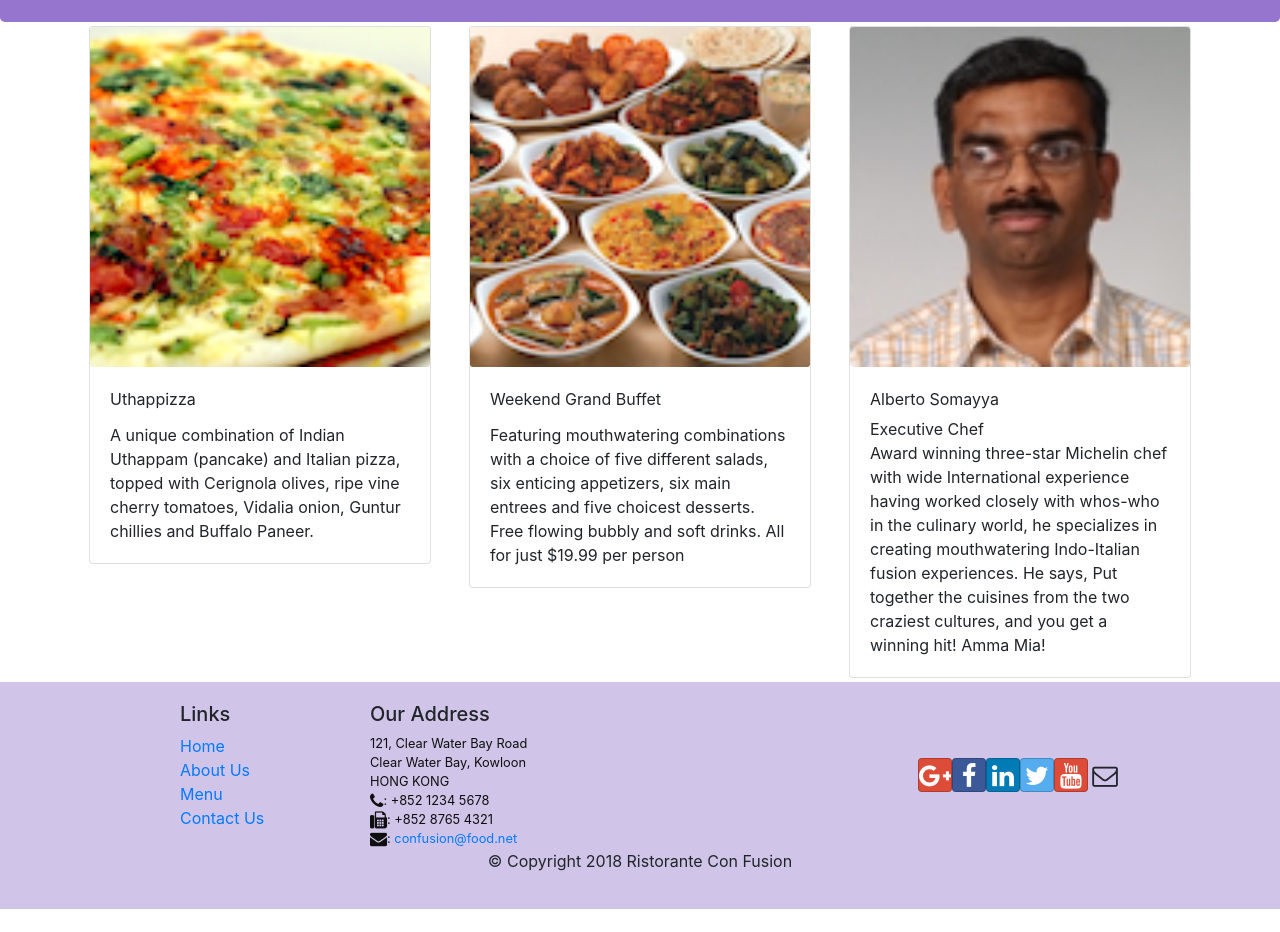
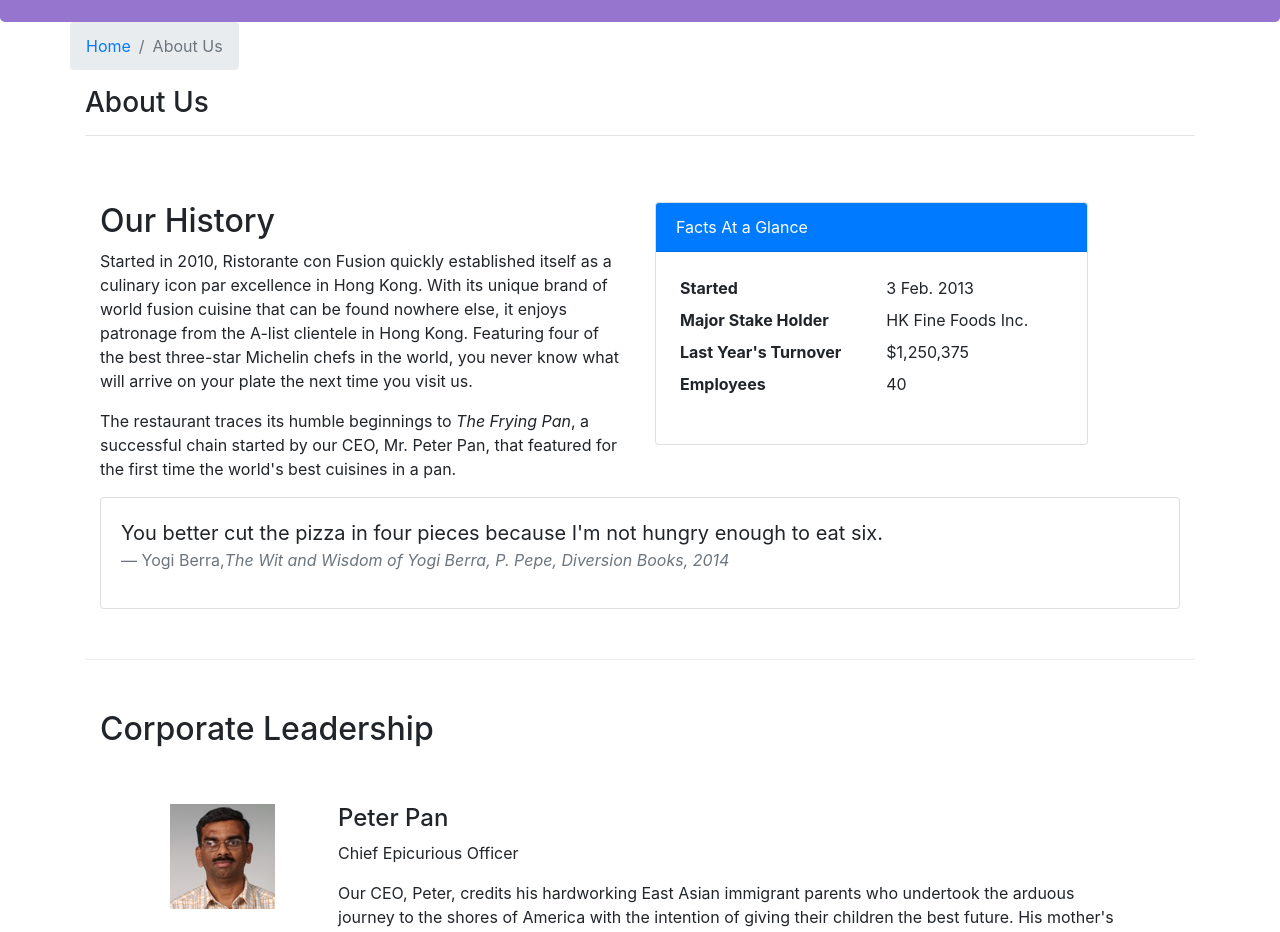
Before and after one commit to harsh0620/RISTORANTE-CON-FUSION, a React (Create React App) app: page /aboutus in a window 1280 px wide. Before the commit this address led to /home. Shown: the part 320-1252 px from the top of the page. Before the commit the page ends 1229 px from the top, so only its background shows below. Built offline with nearby package versions, Linux system fonts and the light colour scheme.

Commit message:
assignment 2

```diff
--- /dev/null
+++ b/src/components/AboutComponent.js
@@ -0,0 +1,121 @@
+import React from "react";
+import {
+  Breadcrumb,
+  BreadcrumbItem,
+  Card,
+  CardBody,
+  CardHeader,
+  Media,
+} from "reactstrap";
+import { Link } from "react-router-dom";
+
+function RenderLeader({ leader }) {
+  return (
+    <div key={leader.id} className="col-12 mt-5">
+      <Media tag="li">
+        <Media left middle>
+          <Media object src={leader.image} alt={leader.name} />
+        </Media>
+        <Media body className="col-12 ml-5">
+          <Media heading>{leader.name}</Media>
+          <p>{leader.designation}</p>
+          <p>{leader.description}</p>
+        </Media>
+      </Media>
+    </div>
+  );
+}
+const About = (props) => {
+  const leaders = props.leaders.map((leader) => {
+    return (
+      <div className="container">
+        <RenderLeader leader={leader} />
+      </div>
+    );
+  });
+
+  return (
+    <div className="container">
+      <div className="row">
+        <Breadcrumb>
+          <BreadcrumbItem>
+            <Link to="/home">Home</Link>
+          </BreadcrumbItem>
+          <BreadcrumbItem active>About Us</BreadcrumbItem>
+        </Breadcrumb>
+        <div className="col-12">
+          <h3>About Us</h3>
+          <hr />
+        </div>
+      </div>
+      <div className="row row-content">
+        <div className="col-12 col-md-6">
+          <h2>Our History</h2>
+          <p>
+            Started in 2010, Ristorante con Fusion quickly established itself as
+            a culinary icon par excellence in Hong Kong. With its unique brand
+            of world fusion cuisine that can be found nowhere else, it enjoys
+            patronage from the A-list clientele in Hong Kong. Featuring four of
+            the best three-star Michelin chefs in the world, you never know what
+            will arrive on your plate the next time you visit us.
+          </p>
+          <p>
+            The restaurant traces its humble beginnings to{" "}
+            <em>The Frying Pan</em>, a successful chain started by our CEO, Mr.
+            Peter Pan, that featured for the first time the world's best
+            cuisines in a pan.
+          </p>
+        </div>
+        <div className="col-12 col-md-5">
+          <Card>
+            <CardHeader className="bg-primary text-white">
+              Facts At a Glance
+            </CardHeader>
+            <CardBody>
+              <dl className="row p-1">
+                <dt className="col-6">Started</dt>
+                <dd className="col-6">3 Feb. 2013</dd>
+                <dt className="col-6">Major Stake Holder</dt>
+                <dd className="col-6">HK Fine Foods Inc.</dd>
+                <dt className="col-6">Last Year's Turnover</dt>
+                <dd className="col-6">$1,250,375</dd>
+                <dt className="col-6">Employees</dt>
+                <dd className="col-6">40</dd>
+              </dl>
+            </CardBody>
+          </Card>
+        </div>
+        <div className="col-12">
+          <Card>
+            <CardBody className="bg-faded">
+              <blockquote className="blockquote">
+                <p className="mb-0">
+                  You better cut the pizza in four pieces because I'm not hungry
+                  enough to eat six.
+                </p>
+                <footer className="blockquote-footer">
+                  Yogi Berra,
+                  <cite title="Source Title">
+                    The Wit and Wisdom of Yogi Berra, P. Pepe, Diversion Books,
+                    2014
+                  </cite>
+                </footer>
+              </blockquote>
+            </CardBody>
+          </Card>
+        </div>
+      </div>
+      <div className="row row-content">
+        <div className="col-12">
+          <h2>Corporate Leadership</h2>
+        </div>
+        <div className="col-12">
+          {" "}
+          <Media list>{leaders}</Media>
+        </div>
+      </div>
+    </div>
+  );
+};
+
+export default About;
--- a/src/components/ContactComponent.js
+++ b/src/components/ContactComponent.js
@@ -1,8 +1,22 @@
 import React from "react";
+import { Breadcrumb, BreadcrumbItem } from "reactstrap";
+import { Link } from "react-router-dom";
 
 function Contact(props) {
   return (
     <div className="container">
+      <div className="row">
+        <Breadcrumb>
+          <BreadcrumbItem>
+            <Link to="/home">Home</Link>
+          </BreadcrumbItem>
+          <BreadcrumbItem active>Contact Us</BreadcrumbItem>
+        </Breadcrumb>
+        <div className="col-12">
+          <h3>Contact Us</h3>
+          <hr />
+        </div>
+      </div>
       <div className="row row-content">
         <div className="col-12">
           <h3>Location Information</h3>
--- a/src/components/DishDetailComponent.js
+++ b/src/components/DishDetailComponent.js
@@ -1,11 +1,41 @@
 import React from "react";
-import { Card, CardImg, CardText, CardBody, CardTitle } from "reactstrap";
+import {
+  Card,
+  CardImg,
+  CardText,
+  CardBody,
+  CardTitle,
+  Breadcrumb,
+  BreadcrumbItem,
+} from "reactstrap";
+import { Link } from "react-router-dom";
+
+function RenderDish({ dish }) {
+  return (
+    <div className="col-12 col-md m-1">
+      <Card>
+        <CardImg top src={dish.image} alt={dish.name} />
+        <CardBody>
+          <CardTitle>
+            <h5>{dish.name}</h5>
+          </CardTitle>
+          <CardText>{dish.description}</CardText>
+        </CardBody>
+      </Card>
+    </div>
+  );
+}
 
 function RenderComments({ comments }) {
-  let results = comments.map((comment) => {
+  if (comments != null)
+    return (
+      <div className="col-12 col-md m-1">
+        <h4>Comments</h4>
+        <ul className="list-unstyled">
+          {comments.map((comment) => {
             return (
               <li key={comment.id} className="mb-2">
-        <h6>{comment.comment}</h6>
+                <p>{comment.comment}</p>
                 <p>
                   -- {comment.author},{" "}
                   {new Intl.DateTimeFormat("en-US", {
@@ -16,42 +46,39 @@
                 </p>
               </li>
             );
-  });
-  return results;
+          })}
+        </ul>
+      </div>
+    );
 }
 
-function RenderDish({ dish }) {
-  if (dish != null)
+const DishDetail = (props) => {
+  if (props.dish != null)
     return (
+      <div className="container">
         <div className="row">
-        <div className="col-12 col-md-5 m-1">
-          <Card>
-            <CardImg top src={dish.image} alt={dish.name} />
-            <CardBody>
-              <CardTitle>
-                <h5>{dish.name}</h5>
-              </CardTitle>
-              <CardText>{dish.description}</CardText>
-            </CardBody>
-          </Card>
+          <Breadcrumb>
+            <BreadcrumbItem>
+              <Link to="/menu">Menu</Link>
+            </BreadcrumbItem>
+            <BreadcrumbItem active>{props.dish.name}</BreadcrumbItem>
+          </Breadcrumb>
+          <div className="col-12">
+            <h3>{props.dish.name}</h3>
+            <hr />
           </div>
-        <div className="col-12 col-md-5 m-1">
-          <h4>Comments</h4>
-          <ul className="list-unstyled">
-            <RenderComments comments={dish.comments} />
-          </ul>
+        </div>
+        <div className="row">
+          <div className="col-12 col-md m-1">
+            <RenderDish dish={props.dish} />
+          </div>
+          <div className="col-12 col-md m-1">
+            <RenderComments comments={props.comments} />
+          </div>
         </div>
       </div>
     );
   else return <div></div>;
-}
-
-const DishDetail = (props) => {
-  return (
-    <div className="container">
-      <RenderDish dish={props.dish} />
-    </div>
-  );
 };
 
 export default DishDetail;
--- a/src/components/MainComponent.js
+++ b/src/components/MainComponent.js
@@ -1,6 +1,7 @@
 import React, { Component } from "react";
 import Home from "./HomeComponent";
 import Menu from "./MenuComponents";
+import About from "./AboutComponent";
 import Contact from "./ContactComponent";
 import Header from "./HeaderComponent";
 import Footer from "./FooterComponent";
@@ -33,6 +34,20 @@
         />
       );
     };
+    const DishWithId = ({ match }) => {
+      return (
+        <DishDetail
+          dish={
+            this.state.dishes.filter(
+              (dish) => dish.id === parseInt(match.params.dishId, 10)
+            )[0]
+          }
+          comments={this.state.comments.filter(
+            (comment) => comment.dishId === parseInt(match.params.dishId, 10)
+          )}
+        />
+      );
+    };
     return (
       <div>
         <Header />
@@ -40,9 +55,15 @@
           <Route path="/home" component={HomePage} />
           <Route
             exact
+            path="/aboutus"
+            component={() => <About leaders={this.state.leaders} />}
+          />
+          <Route
+            exact
             path="/menu"
             component={() => <Menu dishes={this.state.dishes} />}
           />
+          <Route path="/menu/:dishId" component={DishWithId} />
           <Route exact path="/contactus" component={Contact} />
           <Redirect to="/home" />
         </Switch>
--- a/src/components/MenuComponents.js
+++ b/src/components/MenuComponents.js
@@ -1,13 +1,23 @@
 import React from "react";
-import { Card, CardImg, CardImgOverlay, CardTitle } from "reactstrap";
+import {
+  Card,
+  CardImg,
+  CardImgOverlay,
+  CardTitle,
+  Breadcrumb,
+  BreadcrumbItem,
+} from "reactstrap";
+import { Link } from "react-router-dom";
 
 function RenderMenuItem({ dish, onClick }) {
   return (
-    <Card onClick={() => onClick(dish.id)}>
-      <CardImg width="100%" src={dish.image} alt={dish.name} />
-      <CardImgOverlay>
-        <CardTitle>{dish.name}</CardTitle>
-      </CardImgOverlay>
+    <Card>
+      <Link to={`/menu/${dish.id}`}>
+        <CardImg width="100%" src={dish.image} alt={dish.name} />
+        <CardImgOverlay>
+          <CardTitle>{dish.name}</CardTitle>
+        </CardImgOverlay>
+      </Link>
     </Card>
   );
 }
@@ -23,6 +33,18 @@
 
   return (
     <div className="container">
+      <div className="row">
+        <Breadcrumb>
+          <BreadcrumbItem>
+            <Link to="/home">Home</Link>
+          </BreadcrumbItem>
+          <BreadcrumbItem active>Menu</BreadcrumbItem>
+        </Breadcrumb>
+        <div className="col-12">
+          <h3>Menu</h3>
+          <hr />
+        </div>
+      </div>
       <div className="row">{menu}</div>
     </div>
   );
```
Also changed, not shown: 1 other file (tests, documents, lock files or other folders). Lines whose indentation alone changed are shown as unchanged.
